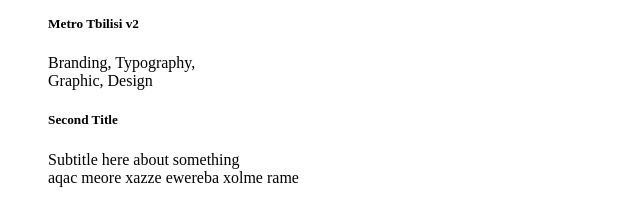
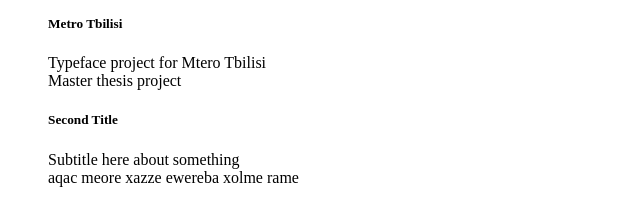
Before and after one commit to mijra/razmadze.ge, a Jekyll site: the page built from _posts/1001-01-01-project1.markdown, in a window 1280 px wide. Shown: the top 210 px of the page, without its empty margins (0-640 px from the left). Built offline with Jekyll 4.4.1, drawn with Linux system fonts in a browser that asks for light colours.

Commit message:
Update 1001-01-01-project1.markdown

```diff
--- a/_posts/1001-01-01-project1.markdown
+++ b/_posts/1001-01-01-project1.markdown
@@ -2,11 +2,11 @@
 layout: post
 category: project
 
-image: https://mir-s3-cdn-cf.behance.net/project_modules/1400/405aad57040901.59ec5d516c5d4.jpg
-mobile: https://mir-s3-cdn-cf.behance.net/project_modules/1400/405aad57040901.59ec5d516c5d4.jpg
+image: https://i.imgur.com/ahm50d7.jpg
+mobile: https://i.imgur.com/kG0WYay.jpg
 
-title1: Metro Tbilisi v2
-description1: Branding, Typography, <br>Graphic, Design
+title1: Metro Tbilisi
+description1: Typeface project for Mtero Tbilisi<br>Master thesis project
 
 title2: Second Title
 description2: Subtitle here about something<br>aqac meore xazze ewereba xolme rame
```
